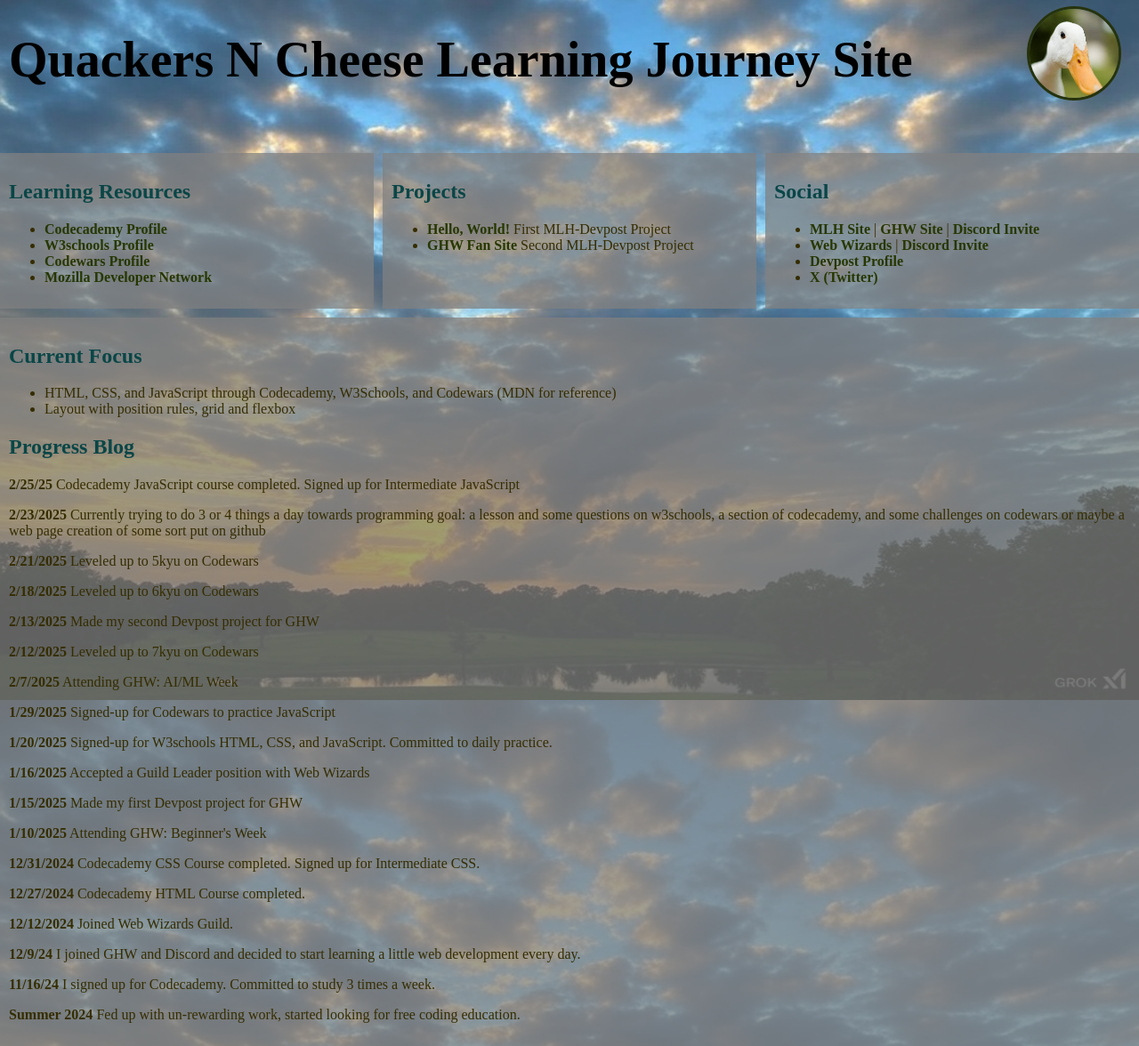
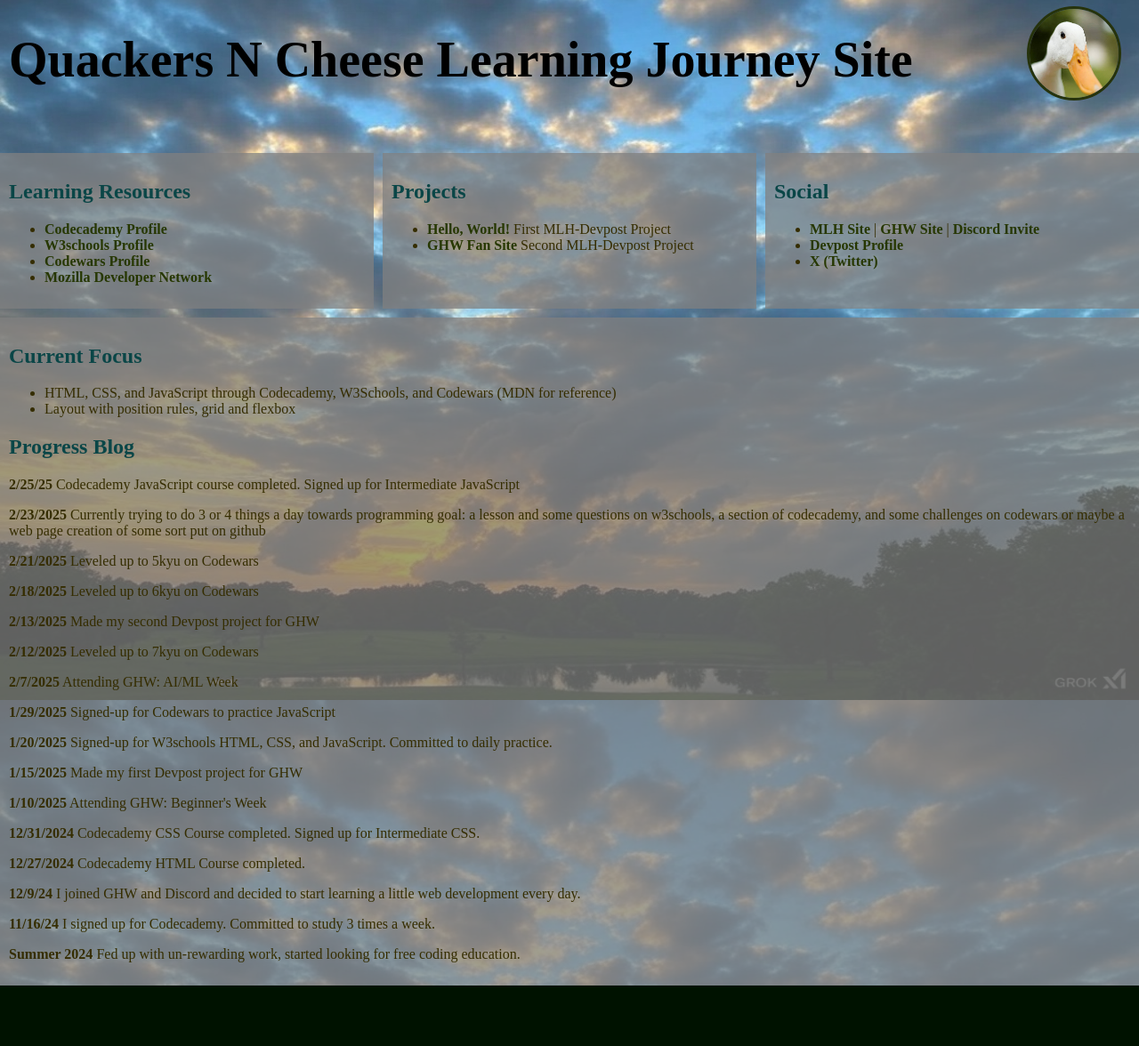
Before and after one commit to QuackersNCheese/QuackersNCheese, a plain HTML site: page index.html in a window 1280 px wide. Shown: the part 13-1189 px from the top of the page at 89% size. After the commit the page ends 1121 px from the top, so only its background shows below. Drawn offline with Linux system fonts and the light colour scheme.

Commit message:
remove blight

```diff
--- a/index.html
+++ b/index.html
@@ -38,9 +38,6 @@
         <a href="https://ghw.mlh.io" target="_blank" rel="noopener noreferrer">GHW Site</a> |
         <a href="https://discord.gg/mlh" target="_blank" rel="noopener noreferrer">Discord Invite</a>
       </li>
-      <li><a href="https://quackersncheese.github.io/Learning-three.js/" target="_blank" rel="noopener noreferrer">Web Wizards</a> |
-        <a href="https://discord.gg/qCK9mhEask" target="_blank" rel="noopener noreferrer">Discord Invite</a>
-      </li>
       <li><a href="https://devpost.com/QuackersNCheese" target="_blank" rel="noopener noreferrer">Devpost Profile</a></li>
       <li><a href="https://x.com/Quackersnc" target="_blank" rel="noopener noreferrer">X (Twitter)</a></li>
     </ul>
@@ -63,12 +60,10 @@
     <p><strong>2/7/2025</strong> Attending GHW: AI/ML Week</p>
     <p><strong>1/29/2025</strong> Signed-up for Codewars to practice JavaScript</p>
     <p><strong>1/20/2025</strong> Signed-up for W3schools HTML, CSS, and JavaScript. Committed to daily practice.</p>
-    <p><strong>1/16/2025</strong> Accepted a Guild Leader position with Web Wizards</p>
     <p><strong>1/15/2025</strong> Made my first Devpost project for GHW</p>
     <p><strong>1/10/2025</strong> Attending GHW: Beginner's Week</p>
     <p><strong>12/31/2024</strong> Codecademy CSS Course completed. Signed up for Intermediate CSS.</p>
     <p><strong>12/27/2024</strong> Codecademy HTML Course completed. </p>
-    <p><strong>12/12/2024</strong> Joined Web Wizards Guild.</p>
     <p><strong>12/9/24</strong> I joined GHW and Discord and decided to start learning a little web development every day. </p>
     <p><strong>11/16/24</strong> I signed up for Codecademy. Committed to study 3 times a week.</p>
     <p><strong>Summer 2024</strong> Fed up with un-rewarding work, started looking for free coding education.</p>
```
